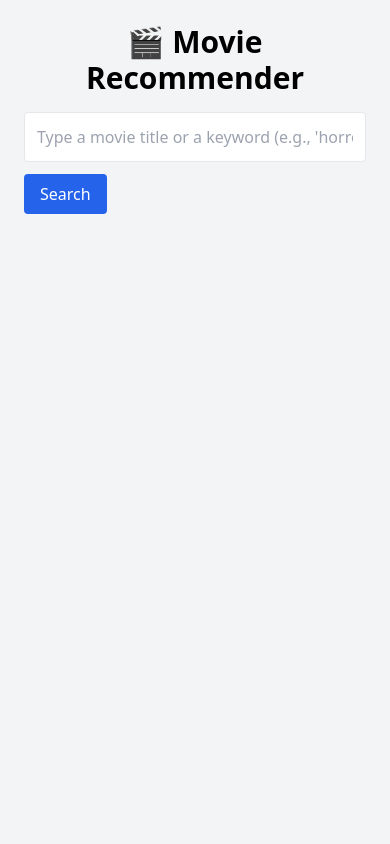
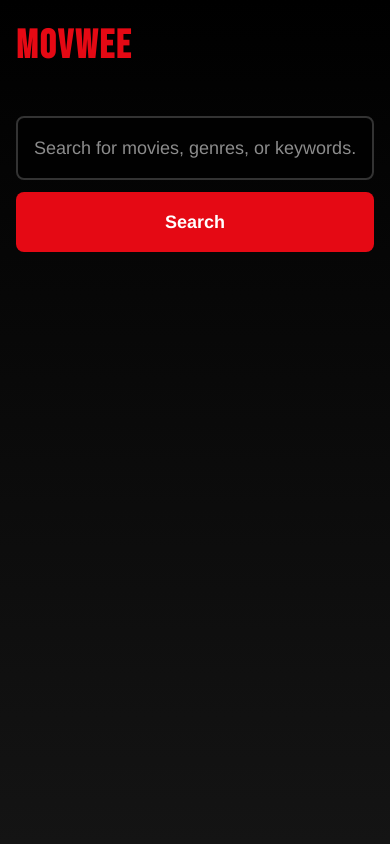
Before and after one commit to SasinduShanaka/MOV_WE-Real-World-Movie-Recommendation-System-, a Flask app: page / in a window 390 px wide. Run offline with Flask 3, Linux system fonts and the light colour scheme; parts of the project's set-up code (start-up, migrations or seed data) failed here and were passed over; some libraries are stand-ins or nearby versions.

Commit message:
Redesign index.html with Netflix-inspired UI
Revamps the movie recommender homepage with a Netflix-style aesthetic, including a new logo, custom fonts, gradients, and enhanced movie card layouts. Improves search input styling, alert messages, and overall responsiveness for a more modern and engaging user experience.

```diff
--- a/templates/index.html
+++ b/templates/index.html
@@ -3,66 +3,169 @@
 <head>
   <meta charset="utf-8"/>
   <meta name="viewport" content="width=device-width,initial-scale=1"/>
-  <title>Movie Recommender — Title + Genre Search</title>
+  <title>MOVWEE — Your Movie Recommender</title>
   <script src="https://cdn.tailwindcss.com"></script>
+  <link href="https://fonts.googleapis.com/css2?family=Bebas+Neue&display=swap" rel="stylesheet">
+  <style>
+    body {
+      background: linear-gradient(to bottom, #000000, #141414);
+      font-family: 'Helvetica Neue', Arial, sans-serif;
+    }
+    .netflix-logo {
+      font-family: 'Bebas Neue', cursive;
+      color: #E50914;
+      font-size: 2.5rem;
+      font-weight: bold;
+      letter-spacing: 2px;
+    }
+    .movie-card {
+      transition: all 0.3s ease;
+      cursor: pointer;
+      background: rgba(30, 30, 30, 0.8);
+      border-radius: 6px;
+      overflow: hidden;
+    }
+    .movie-card:hover {
+      transform: scale(1.08);
+      z-index: 10;
+      background: rgba(40, 40, 40, 0.95);
+      box-shadow: 0 8px 30px rgba(0, 0, 0, 0.7);
+    }
+    .movie-card img {
+      width: 100%;
+      height: auto;
+      display: block;
+    }
+    .search-input {
+      background: rgba(0, 0, 0, 0.75);
+      border: 2px solid #333;
+      color: white;
+    }
+    .search-input:focus {
+      outline: none;
+      border-color: #E50914;
+      background: rgba(0, 0, 0, 0.85);
+      box-shadow: 0 0 0 3px rgba(229, 9, 20, 0.1);
+    }
+    .search-input::placeholder {
+      color: #8c8c8c;
+    }
+    .search-btn {
+      background: #E50914;
+      transition: all 0.3s ease;
+    }
+    .search-btn:hover {
+      background: #F40612;
+      box-shadow: 0 4px 12px rgba(229, 9, 20, 0.4);
+    }
+    .netflix-alert {
+      background: rgba(229, 9, 20, 0.15);
+      border-left: 4px solid #E50914;
+    }
+    .rating-badge {
+      background: rgba(229, 9, 20, 0.25);
+      color: #FFD700;
+      padding: 3px 8px;
+      border-radius: 4px;
+      display: inline-block;
+    }
+    .section-title {
+      color: white;
+      font-size: 1.5rem;
+      font-weight: 600;
+      margin-bottom: 1rem;
+    }
+    .section-underline {
+      height: 3px;
+      width: 60px;
+      background: #E50914;
+      margin-bottom: 1.5rem;
+    }
+  </style>
 </head>
-<body class="bg-gray-100 min-h-screen p-6">
-  <div class="max-w-6xl mx-auto">
+<body class="min-h-screen p-4 md:p-8">
+  <div class="max-w-7xl mx-auto">
 
-    <h1 class="text-3xl font-bold mb-4 text-center">🎬 Movie Recommender</h1>
+    <!-- Netflix-style Header -->
+    <div class="flex items-center justify-between mb-10">
+      <div class="netflix-logo">MOVWEE</div>
+      <div class="text-gray-400 text-sm hidden md:block">Discover your next favorite movie</div>
+    </div>
 
-    <form method="POST" class="mb-6 max-w-2xl mx-auto">
-      <input list="titles" name="movie" placeholder="Type a movie title or a keyword (e.g., 'horror', 'action', 'zombie')"
-             value="{{ query }}" class="w-full p-3 border rounded" required>
+    <!-- Search Section -->
+    <form method="POST" class="mb-12 max-w-3xl mx-auto">
+      <div class="flex flex-col md:flex-row gap-3">
+        <input list="titles" name="movie"
+               placeholder="Search for movies, genres, or keywords..."
+               value="{{ query }}"
+               class="search-input flex-1 p-4 rounded-lg text-lg"
+               required>
         <datalist id="titles">
           {% for t in titles %}
             <option value="{{ t }}"></option>
           {% endfor %}
         </datalist>
-      <button class="mt-3 px-4 py-2 bg-blue-600 text-white rounded">Search</button>
+        <button class="search-btn px-8 py-4 text-white rounded-lg font-semibold text-lg">
+          Search
+        </button>
+      </div>
     </form>
 
+    <!-- Alert Messages -->
     {% if query and not results %}
-      <div class="p-4 bg-yellow-100 border-l-4 border-yellow-400 mb-6">
-        <strong>No results found</strong> for "<em>{{ query }}</em>" — try a different keyword or pick a title from suggestions.
+      <div class="netflix-alert p-6 rounded-lg mb-10 max-w-3xl mx-auto">
+        <p class="text-white text-lg"><strong>No results found</strong> for "<em class="text-red-400">{{ query }}</em>"</p>
+        <p class="text-gray-400 text-sm mt-2">Try a different keyword or select from suggestions</p>
       </div>
     {% endif %}
 
     {% if used_title %}
-      <div class="p-3 bg-blue-50 border-l-4 border-blue-400 mb-4 max-w-2xl mx-auto text-center">
-        Showing movies similar to: <strong>{{ used_title }}</strong>
+      <div class="mb-8">
+        <h2 class="section-title">Because you searched for <span class="text-red-500">{{ used_title }}</span></h2>
+        <div class="section-underline"></div>
       </div>
     {% elif query %}
-      <div class="p-3 bg-green-50 border-l-4 border-green-400 mb-4 max-w-2xl mx-auto text-center">
-        Showing results for keyword: <strong>{{ query }}</strong>
+      <div class="mb-8">
+        <h2 class="section-title">Results for <span class="text-red-500">{{ query }}</span></h2>
+        <div class="section-underline"></div>
       </div>
     {% endif %}
 
+    <!-- Movie Grid -->
     {% if results %}
-      <div class="grid grid-cols-2 md:grid-cols-4 lg:grid-cols-6 gap-6">
+      <div class="grid grid-cols-2 sm:grid-cols-3 md:grid-cols-4 lg:grid-cols-5 xl:grid-cols-6 gap-4">
         {% for r in results %}
-          <div class="bg-white p-3 rounded shadow hover:shadow-lg transition">
+          <div class="movie-card">
             {% if r.poster_url %}
               <a href="{{ r.tmdb_link }}" target="_blank" rel="noopener noreferrer">
-                <img src="{{ r.poster_url }}" alt="{{ r.title }}" class="w-full h-auto rounded mb-2">
+                <img src="{{ r.poster_url }}" alt="{{ r.title }}">
               </a>
             {% else %}
-              <div class="h-44 bg-gray-200 mb-2 rounded flex items-center justify-center">
-                <span class="text-gray-500 text-sm">No Image</span>
+              <div class="aspect-[2/3] bg-gradient-to-br from-gray-800 to-gray-900 flex items-center justify-center">
+                <svg class="w-12 h-12 text-gray-600" fill="none" stroke="currentColor" viewBox="0 0 24 24">
+                  <path stroke-linecap="round" stroke-linejoin="round" stroke-width="2" d="M7 4v16M17 4v16M3 8h4m10 0h4M3 12h18M3 16h4m10 0h4M4 20h16a1 1 0 001-1V5a1 1 0 00-1-1H4a1 1 0 00-1 1v14a1 1 0 001 1z"></path>
+                </svg>
               </div>
             {% endif %}
 
-            <div class="text-sm font-semibold text-center">{{ r.title }}
-              {% if r.year %}<span class="text-gray-500 font-normal"> ({{ r.year }})</span>{% endif %}
+            <div class="p-3">
+              <div class="text-white text-sm font-semibold mb-1">
+                {{ r.title }}
               </div>
+              {% if r.year %}
+              <div class="text-gray-400 text-xs mb-2">({{ r.year }})</div>
+              {% endif %}
 
-            <div class="text-xs text-gray-600 mt-1 text-center">
-              {% if r.rating %}⭐ {{ r.rating }}{% endif %}
+              {% if r.rating %}
+              <div class="rating-badge text-xs font-medium mb-2">
+                ⭐ {{ r.rating }}
               </div>
+              {% endif %}
 
               {% if r.overview %}
-            <p class="mt-2 text-xs text-gray-700" style="line-height:1.15;">{{ r.overview }}</p>
+              <p class="mt-2 text-xs text-gray-400 line-clamp-3 leading-tight">{{ r.overview }}</p>
               {% endif %}
+            </div>
           </div>
         {% endfor %}
       </div>
```
Lines whose indentation alone changed are shown as unchanged.
